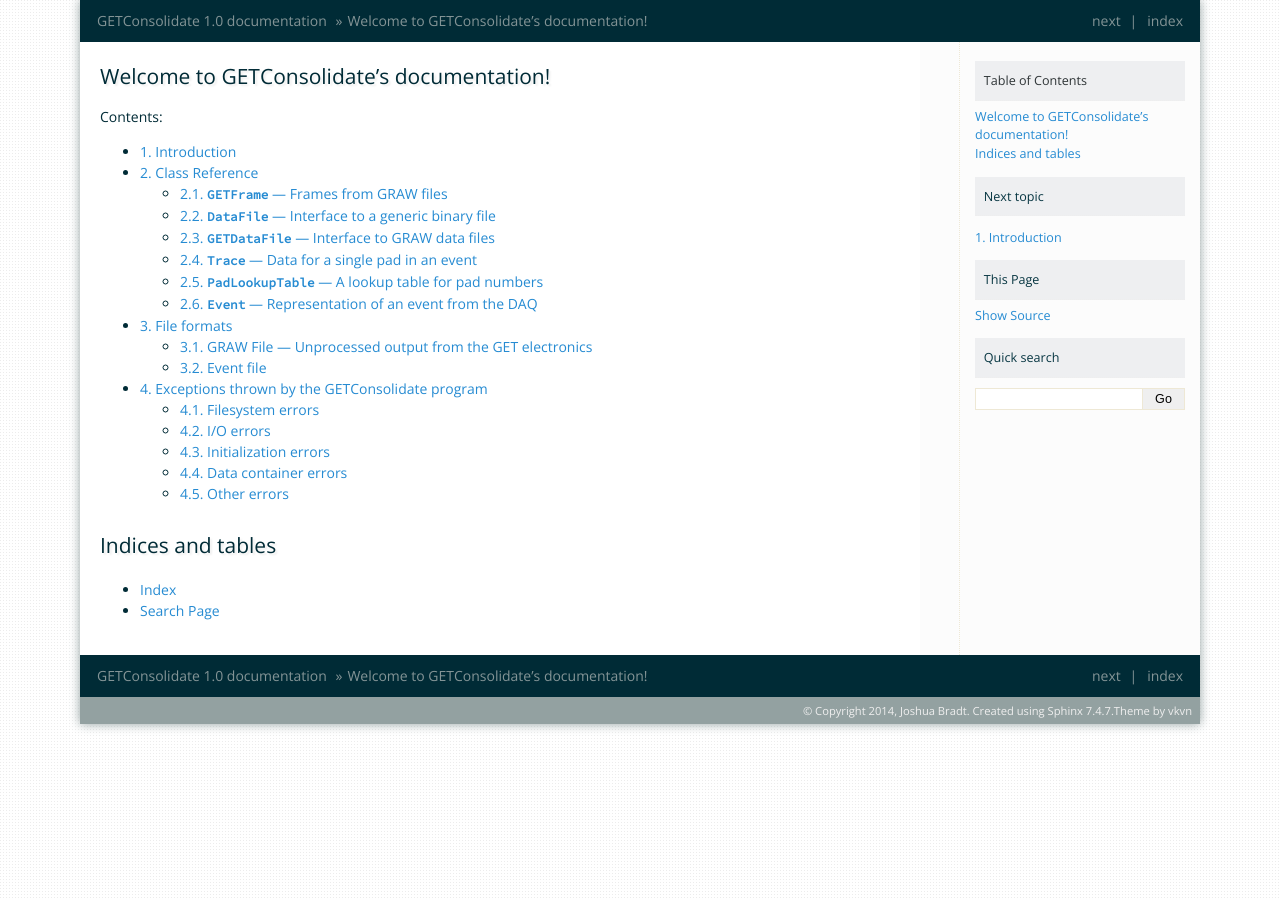
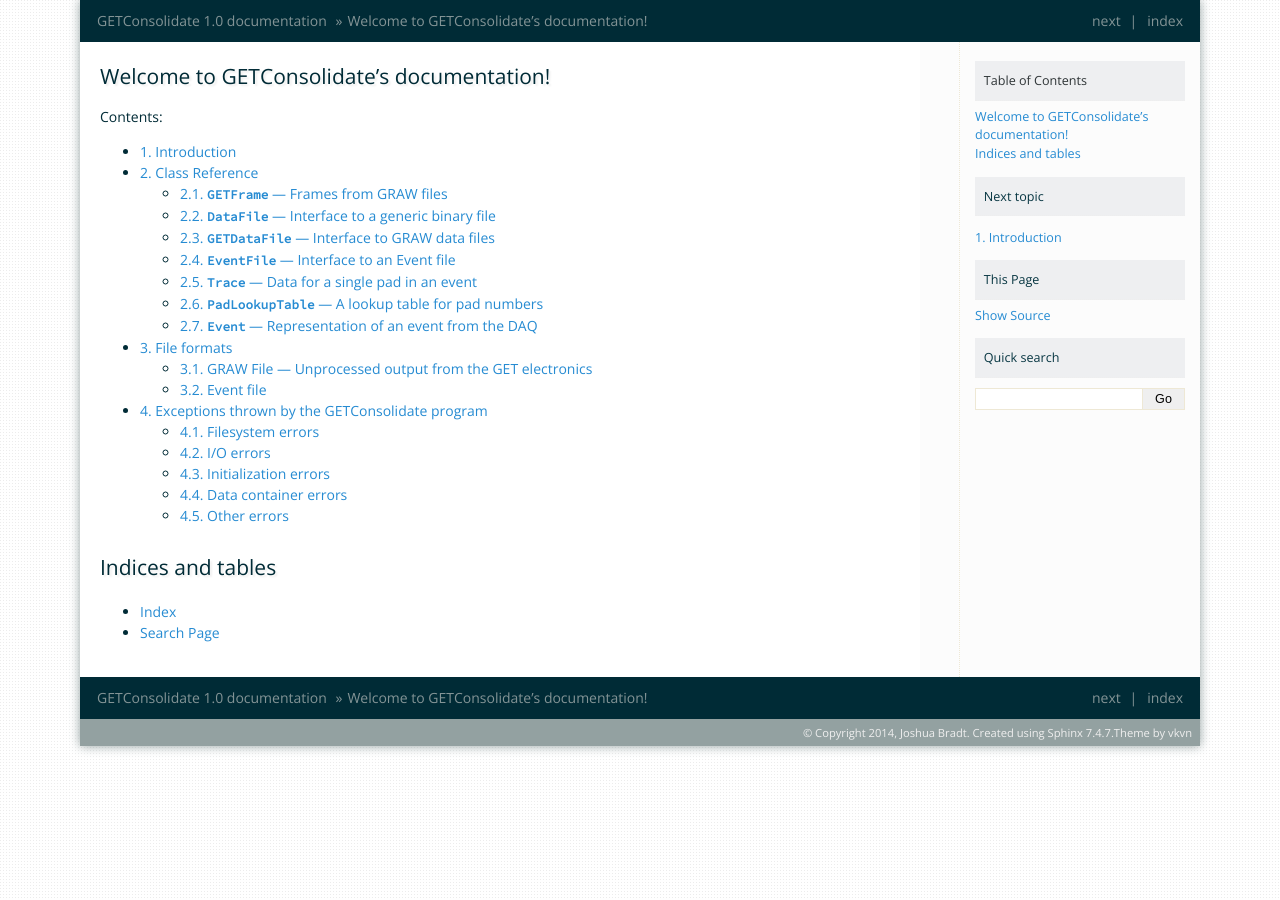
Before and after one commit to ATTPC/graw-merger, a Sphinx documentation site: the page built from docs/source/index.rst, in a window 1280 px wide. Built offline with Sphinx 7.4.7, drawn with Linux system fonts in a browser that asks for light colours.

Commit message:
Docs: Documented event file class.

```diff
--- a/docs/source/classes.rst
+++ b/docs/source/classes.rst
@@ -8,6 +8,7 @@
     GETFrame.rst
     datafile.rst
     getdatafile.rst
+    event_file_class.rst
     trace.rst
     padlookuptable.rst
     event.rst
--- /dev/null
+++ b/docs/source/event_file_class.rst
@@ -0,0 +1,7 @@
+:class:`EventFile` --- Interface to an Event file
+=================================================
+
+For a description of the Event file format, see :doc:`event_file`.
+
+..  doxygenclass:: EventFile
+    :members:
```
Also changed, not shown: 2 other files.
